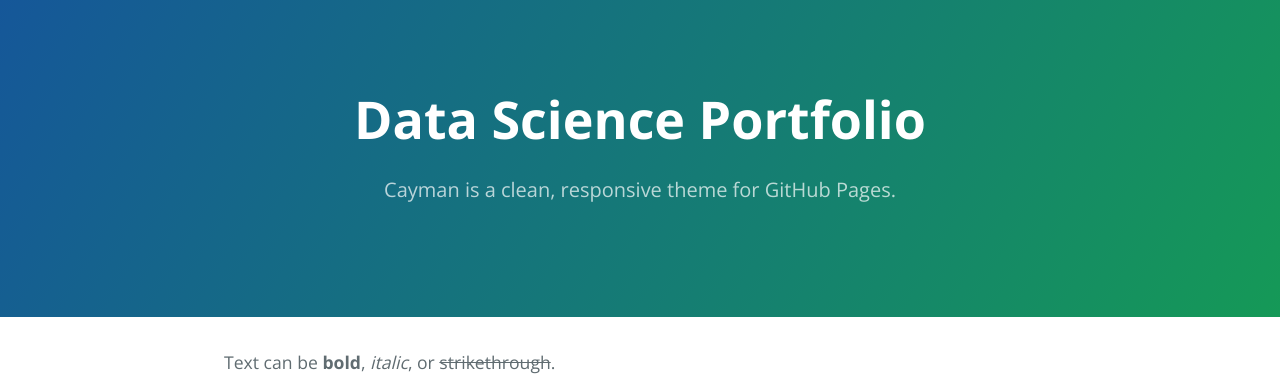
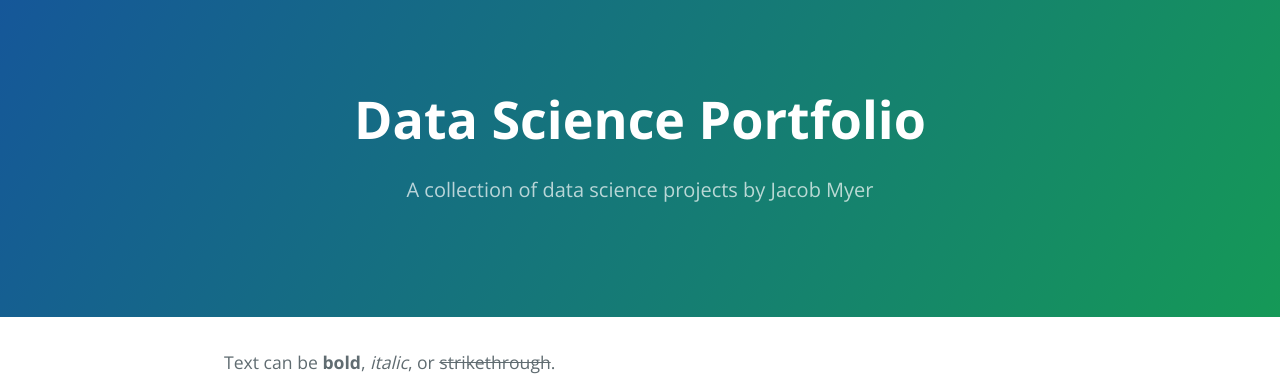
Before and after one commit to jtmyer/jtmyer.github.io, a Jekyll site: the page built from index.md, in a window 1280 px wide and 900 px high. Shown: the top 376 px of the window. Built offline with Jekyll 4.4.1, drawn with Linux system fonts in a browser that asks for light colours.

Commit message:
Update _config.yml

```diff
--- a/_config.yml
+++ b/_config.yml
@@ -1,5 +1,5 @@
 title: Data Science Portfolio
-description: Cayman is a clean, responsive theme for GitHub Pages.
+description: A collection of data science projects by Jacob Myer
 show_downloads: false
 google_analytics:
 theme: jekyll-theme-cayman
```
